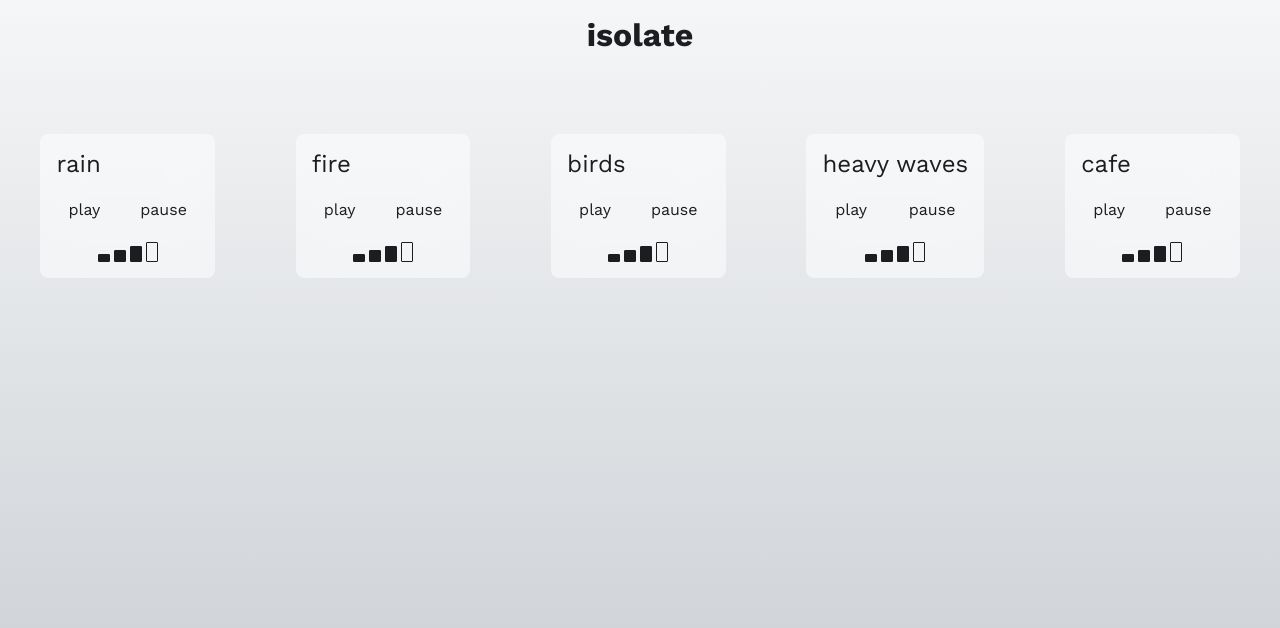
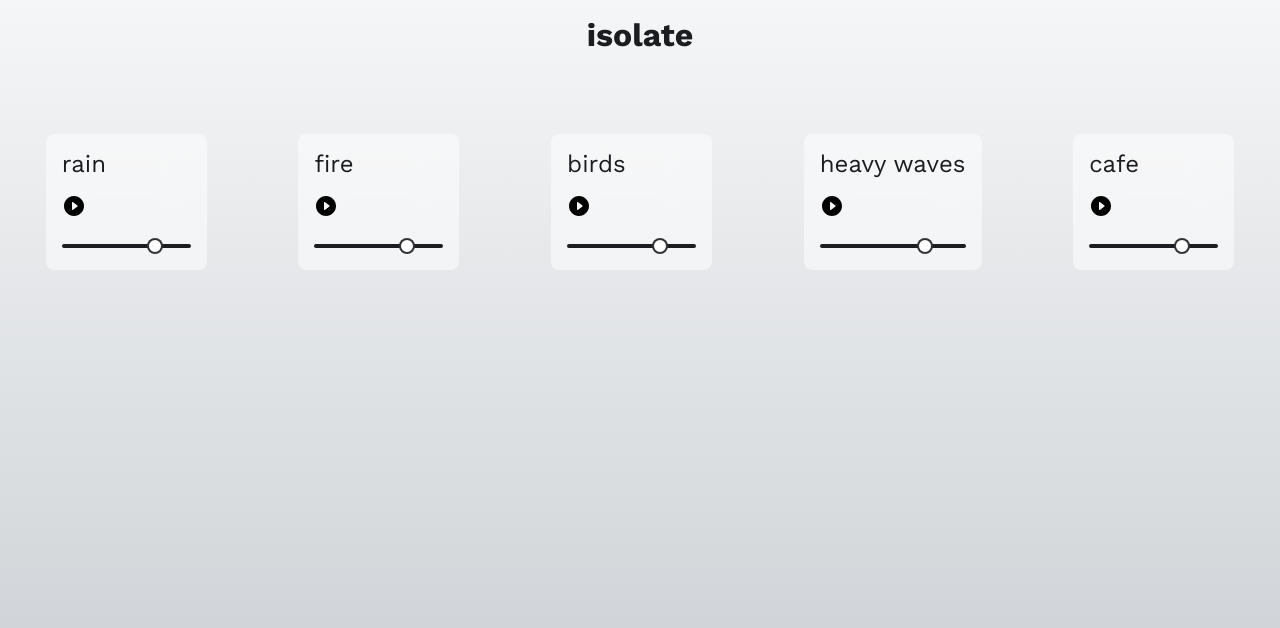
Before and after one commit to davidbalian/isolate, a React (Create React App) app: page / in a window 1280 px wide. Shown: the top 628 px of the page. Built offline with nearby package versions, Linux system fonts and the light colour scheme.

Commit message:
added new volume and play controls

```diff
--- a/package.json
+++ b/package.json
@@ -3,6 +3,10 @@
   "version": "0.1.0",
   "private": true,
   "dependencies": {
+    "@emotion/react": "^11.10.5",
+    "@emotion/styled": "^11.10.5",
+    "@mui/icons-material": "^5.11.0",
+    "@mui/material": "^5.11.1",
     "@testing-library/jest-dom": "^5.16.5",
     "@testing-library/react": "^13.4.0",
     "@testing-library/user-event": "^13.5.0",
--- a/src/components/Sound.js
+++ b/src/components/Sound.js
@@ -1,74 +1,39 @@
-import React, { useEffect, useState } from "react";
-import { Howl, Howler } from "howler";
+import React, { useState } from "react";
+import { Howl } from "howler";
+import PlayCircleFilledRoundedIcon from '@mui/icons-material/PlayCircleFilledRounded';
+import PauseCircleFilledRoundedIcon from '@mui/icons-material/PauseCircleFilledRounded';
 
 const Sound = ({ src, name }) => {
-	const [volume, setVolume] = useState(0.75);
+	const [playing, setPlaying] = useState(0);
 
 	const sound = new Howl({
 		src: src,
-		html5: true
+		html5: true,
+		volume: .75
 	});
 
-	useEffect(() => {
-		Howler.volume(volume);
-	}, [volume, setVolume]);
+	const handleVolumeChange = (e) => {
+		sound.volume(parseInt(e.target.value, 10) / 100);
+	}
+
+	const togglePlay = () => {
+		if (sound.playing()) {
+			sound.pause();
+		} else {
+			sound.play();
+		}
+	}
 
 	return (
 		<div className='sound'>
 			<p className='sound-name'>{name}</p>
-			<div className='play-pause-container'>
-				<button
-					className='play-pause play'
-					onClick={() => {
-						sound.play();
-					}}
-				>
-					play
-				</button>
-				<button
-					className='play-pause pause'
-					onClick={() => {
-						sound.pause();
-					}}
-				>
-					pause
-				</button>
+			<div className='play-pause-container' onClick={() => {
+				togglePlay();
+				playing ? setPlaying(0) : setPlaying(1);}}>
+				{playing ? <PauseCircleFilledRoundedIcon /> : <PlayCircleFilledRoundedIcon />}
 			</div>
 			<div className='volume-controls'>
-				<div className='volume-graph'>
-					<div
-						className={`volume-bar quarter ${
-							volume === 0.25 || volume === 0.5 || volume === 0.75 || volume === 1
-								? "active"
-								: null
-						}`}
-						onClick={() => {
-							setVolume(0.25);
-						}}
-					></div>
-					<div
-						className={`volume-bar half ${
-							volume === 0.5 || volume === 0.75 || volume === 1 ? "active" : null
-						}`}
-						onClick={() => {
-							setVolume(0.5);
-						}}
-					></div>
-					<div
-						className={`volume-bar three-quarters ${
-							volume === 0.75 || volume === 1 ? "active" : null
-						}`}
-						onClick={() => {
-							setVolume(0.75);
-						}}
-					></div>
-					<div
-						className={`volume-bar full ${volume === 1 ? "active" : null}`}
-						onClick={() => {
-							setVolume(1);
-						}}
-					></div>
-				</div>
+				<input type="range" className="volume-slider" max="100" defaultValue="75" onChange={handleVolumeChange}/>
 			</div>
 		</div>
 	);
--- a/src/index.css
+++ b/src/index.css
@@ -1,5 +1,5 @@
 :root {
-	--main-color: #1c1d21;
+	--main-color: rgb(28, 29, 33);
 	--bg: #f5f6f7;
 	--bg-2: #c7ccd1;
 }
@@ -80,42 +80,98 @@ p {
 	color: #fff;
 }
 
-.volume-controls {
-	display: grid;
-	grid-auto-flow: column;
-	gap: 1rem;
+/*volume slider*/
+input[type=range].volume-slider {
+	width: 100%;
+	margin: 6px 0;
+	background-color: transparent;
+	-webkit-appearance: none;
   }
-
-.volume-graph {
-	display: flex;
-	gap: 0.25rem;
-	align-items: baseline;
-	justify-content: center;
+  input[type=range].volume-slider:focus {
+	outline: none;
   }
-
-.volume-bar {
-	border: 1.5px solid var(--main-color);
-	border-radius: 1px;
-	width: 0.75rem;
+  input[type=range].volume-slider::-webkit-slider-runnable-track {
+	background: #1c1d21;
+	border: 0px solid rgba(1, 1, 1, 0);
+	border: 0;
+	border-radius: 25px;
+	width: 100%;
+	height: 4px;
 	cursor: pointer;
   }
-
-.quarter {
-	height: 0.5rem;
+  input[type=range].volume-slider::-webkit-slider-thumb {
+	margin-top: -6px;
+	width: 16px;
+	height: 16px;
+	background: #ffffff;
+	border: 2px solid rgba(28, 29, 33, 0.9);
+	border-radius: 50px;
+	cursor: pointer;
+	-webkit-appearance: none;
   }
-
-.half {
-	height: 0.75rem;
+  input[type=range].volume-slider:focus::-webkit-slider-runnable-track {
+	background: #1c1d21;
   }
-
-.three-quarters {
-	height: 1rem;
+  input[type=range].volume-slider::-moz-range-track {
+	background: #1c1d21;
+	border: 0px solid rgba(1, 1, 1, 0);
+	border: 0;
+	border-radius: 25px;
+	width: 100%;
+	height: 4px;
+	cursor: pointer;
   }
-
-.full {
-	height: 1.25rem;
+  input[type=range].volume-slider::-moz-range-thumb {
+	width: 16px;
+	height: 16px;
+	background: #ffffff;
+	border: 2px solid rgba(28, 29, 33, 0.9);
+	border-radius: 50px;
+	cursor: pointer;
   }
-
-.active {
-	background-color: var(--main-color);
+  input[type=range].volume-slider::-ms-track {
+	background: transparent;
+	border-color: transparent;
+	border-width: 6.8px 0;
+	color: transparent;
+	width: 100%;
+	height: 4px;
+	cursor: pointer;
   }
+  input[type=range].volume-slider::-ms-fill-lower {
+	background: #1c1d21;
+	border: 0px solid rgba(1, 1, 1, 0);
+	border: 0;
+	border-radius: 50px;
+  }
+  input[type=range].volume-slider::-ms-fill-upper {
+	background: #1c1d21;
+	border: 0px solid rgba(1, 1, 1, 0);
+	border: 0;
+	border-radius: 50px;
+  }
+  input[type=range].volume-slider::-ms-thumb {
+	width: 16px;
+	height: 16px;
+	background: #ffffff;
+	border: 2px solid rgba(28, 29, 33, 0.9);
+	border-radius: 50px;
+	cursor: pointer;
+	margin-top: 0px;
+	/*Needed to keep the Edge thumb centred*/
+  }
+  input[type=range].volume-slider:focus::-ms-fill-lower {
+	background: #1c1d21;
+  }
+  input[type=range].volume-slider:focus::-ms-fill-upper {
+	background: #1c1d21;
+  }
+  /*TODO: Use one of the selectors from https://stackoverflow.com/a/20541859/7077589 and figure out
+  how to remove the virtical space around the range input in IE*/
+  @supports (-ms-ime-align:auto) {
+	/* Pre-Chromium Edge only styles, selector taken from hhttps://stackoverflow.com/a/32202953/7077589 */
+	input[type=range].volume-slider {
+	  margin: 0;
+	  /*Edge starts the margin from the thumb, not the track as other browsers do*/
+	}
+  }
```
Also changed, not shown: 1 other file (tests, documents, lock files or other folders). Lines whose indentation alone changed are shown as unchanged.
